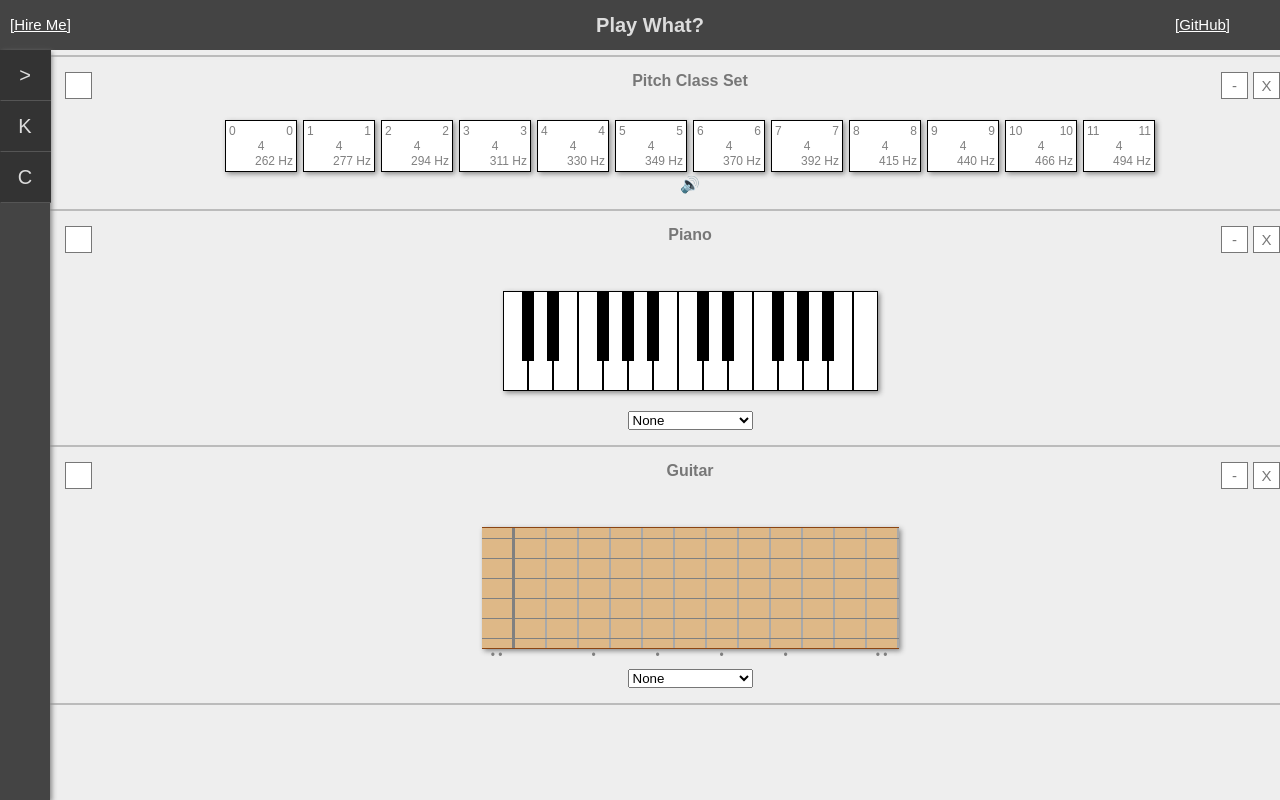
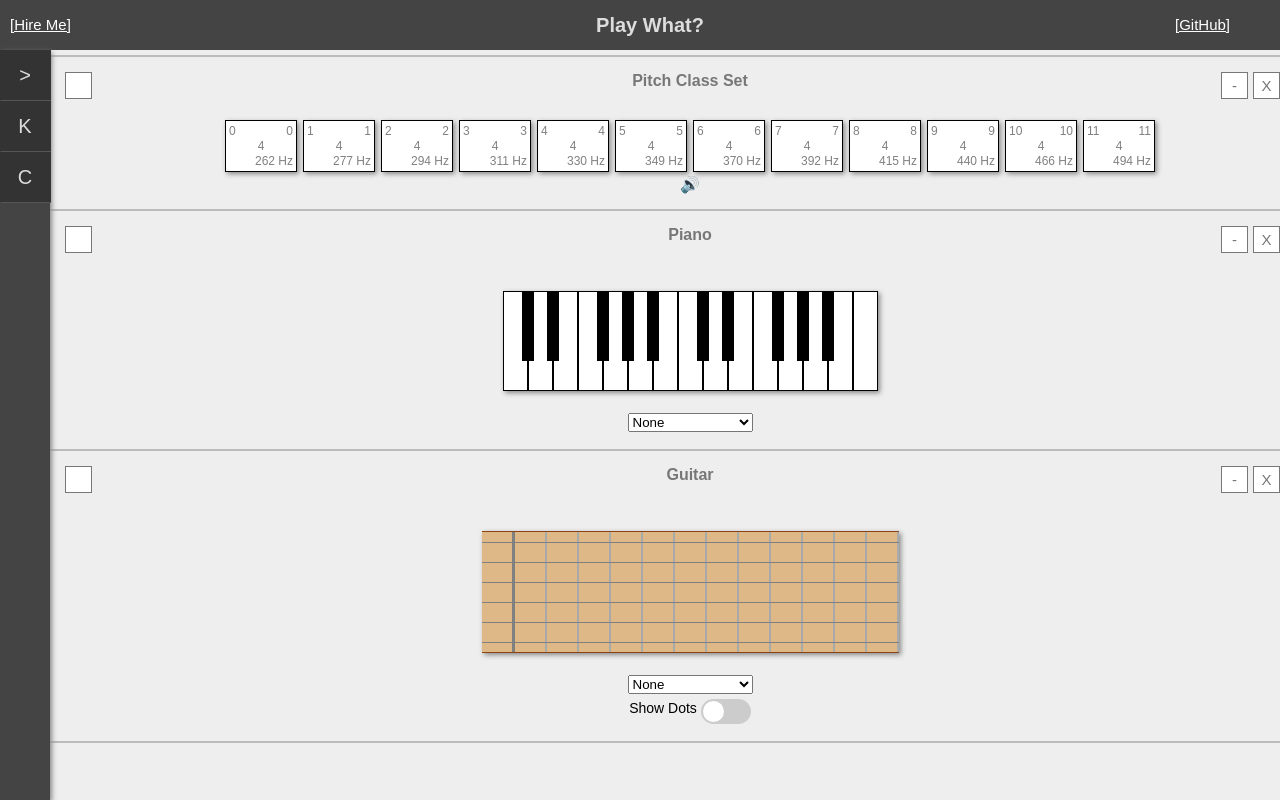
Before and after one commit to dan9418/play-what-beta, a React app: page / in a window 1280 px wide. Shown: the top 800 px of the page. Built offline with nearby package versions, Linux system fonts and the light colour scheme.

Commit message:
quick dots toggle implementation

```diff
--- a/src/Views/MainView/ViewManager/GuitarView/Guitar.tsx
+++ b/src/Views/MainView/ViewManager/GuitarView/Guitar.tsx
@@ -2,11 +2,13 @@ import * as React from "react";
 import "./GuitarView.css";
 import { Note } from "../../../../TheoryCore/TheoryEngine";
 import { GuitarString } from "./GuitarString";
-import { DropdownSelector } from "../Common/DropdownSelector";
+import { DropdownSelector } from "../Selectors/DropdownSelector";
 import { GUITAR_NOTE_LABEL_PARAMETER } from "./GuitarConfig";
+import { SwitchSelector } from "../Selectors/SwitchSelector";
 
 export interface GuitarConfig {
     guitarNoteLabel: string;
+    showDots: boolean;
 }
 
 interface IGuitarString {
@@ -32,7 +34,8 @@ export class Guitar extends React.Component<GuitarProps, GuitarConfig> {
             { openPosition: -8 }    // E
         ];
         this.state = {
-            guitarNoteLabel: 'interval'
+            guitarNoteLabel: 'interval',
+            showDots: false
         }
     }
 
@@ -61,6 +64,7 @@ export class Guitar extends React.Component<GuitarProps, GuitarConfig> {
             </div>
             <div className='guitar-config'>
                 <DropdownSelector parameter={GUITAR_NOTE_LABEL_PARAMETER} updateParameter={this.updateParameter} />
+                <SwitchSelector parameter={{id: 'showDots', name: 'Show Dots'}} updateParameter={this.updateParameter}/>
             </div>
         </>;
     };
--- a/src/Views/MainView/ViewManager/GuitarView/GuitarFret.tsx
+++ b/src/Views/MainView/ViewManager/GuitarView/GuitarFret.tsx
@@ -18,7 +18,7 @@ export class GuitarFret extends React.Component<GuitarFretProps> {
     }
 
     getDots = (fretNumber: number): string => {
-        if(fretNumber === 0)
+        if (fretNumber === 0)
             return '• •';
         else if (([3, 5, 7, 9] as any).includes(fretNumber))
             return '•';
@@ -64,7 +64,10 @@ export class GuitarFret extends React.Component<GuitarFretProps> {
             className={classes.join(' ')}
             onClick={() => { TheoryEngine.playNotes([this.props.note]); }}
         >
-            {this.props.stringNumber === 6 && <div className='guitar-fret-dots'>{this.getDots(this.props.fretNumber % 12)}</div>}
+            {this.props.stringNumber === 6 && this.props.config.showDots &&
+                <div className='guitar-fret-dots'>
+                    {this.getDots(this.props.fretNumber % 12)}
+                </div>}
             <div className={labelClasses.join(' ')}>{this.getLabel()}</div>
         </div>;
     };
--- a/src/Views/MainView/ViewManager/PianoView/Piano.tsx
+++ b/src/Views/MainView/ViewManager/PianoView/Piano.tsx
@@ -3,7 +3,7 @@ import "./PianoView.css";
 import { TheoryEngine, Note } from "../../../../TheoryCore/TheoryEngine";
 import { PianoKeyType } from "./PianoConfig";
 import { PianoKey } from "./PianoKey";
-import { DropdownSelector } from "../Common/DropdownSelector";
+import { DropdownSelector } from "../Selectors/DropdownSelector";
 import { NOTE_LABEL_PARAMETER } from "../../../../Parameters/DisplayParameters";
 
 export interface PianoConfig {
--- /dev/null
+++ b/src/Views/MainView/ViewManager/Selectors/Selectors.css
@@ -0,0 +1,78 @@
+.dropdown-selector {
+    margin: 2px;
+}
+
+
+.switch-selector {
+    margin: 2px;
+}
+
+.switch-selector-label {
+    font-size: 14px;
+    line-height: 25px;
+    margin-right: 4px;
+    display: inline-block;
+}
+
+/* The switch - the box around the slider */
+.switch {
+  position: relative;
+  display: inline-block;
+  width: 50px;
+  height: 25px;
+}
+
+/* Hide default HTML checkbox */
+.switch input {
+  opacity: 0;
+  width: 0;
+  height: 0;
+}
+
+/* The slider */
+.slider {
+  position: absolute;
+  cursor: pointer;
+  top: 0;
+  left: 0;
+  right: 0;
+  bottom: 0;
+  background-color: #ccc;
+  -webkit-transition: .4s;
+  transition: .4s;
+}
+
+.slider:before {
+  position: absolute;
+  content: "";
+  height: 21px;
+  width: 21px;
+  left: 2px;
+  bottom: 2px;
+  background-color: white;
+  -webkit-transition: .4s;
+  transition: .4s;
+}
+
+input:checked + .slider {
+  background-color: #2196F3;
+}
+
+input:focus + .slider {
+  box-shadow: 0 0 1px #2196F3;
+}
+
+input:checked + .slider:before {
+  -webkit-transform: translateX(26px);
+  -ms-transform: translateX(26px);
+  transform: translateX(26px);
+}
+
+/* Rounded sliders */
+.slider.round {
+  border-radius: 100px;
+}
+
+.slider.round:before {
+  border-radius: 50%;
+}
--- /dev/null
+++ b/src/Views/MainView/ViewManager/Selectors/SwitchSelector.tsx
@@ -0,0 +1,44 @@
+import * as React from "react";
+import { Parameter } from "../../../../Parameters/MasterParameters";
+import "./Selectors.css";
+
+type SwitchSelectorProps = {
+    updateParameter: any;
+    parameter: Parameter;
+}
+
+type SwitchSelectorState = {
+    active: boolean
+}
+
+export class SwitchSelector extends React.Component<SwitchSelectorProps, SwitchSelectorState> {
+
+    constructor(props) {
+        super(props);
+        this.state = {
+            active: false
+        }
+    }
+
+    toggle = () => {
+        this.setState((oldState) => {
+            this.props.updateParameter(this.props.parameter.id, !oldState.active)
+            return {
+                active: !oldState.active
+            }
+        })
+    }
+
+    render = () => {
+        return (
+            <div className='switch-selector'>
+                <div className='switch-selector-label'>
+                    {this.props.parameter.name}
+                </div>
+                <label className='switch'>
+                    <input type='checkbox' />
+                    <span className='slider round' onClick={this.toggle}/>
+                </label>
+            </div>)
+    };
+}
--- a/src/Views/MainView/ViewManager/ViewManager.tsx
+++ b/src/Views/MainView/ViewManager/ViewManager.tsx
@@ -1,7 +1,7 @@
 import * as React from "react";
 import "./ViewManager.css";
 import { PitchClassSet } from "./SummaryView/NoteBox";
-import { DropdownSelector } from "./Common/DropdownSelector";
+import { DropdownSelector } from "./Selectors/DropdownSelector";
 import { Guitar } from "./GuitarView/Guitar";
 import { Piano } from "./PianoView/Piano";
 import { BoxSelector } from "../Toolbar/BoxSelector/BoxSelector";
```
Also changed, not shown: src/Views/MainView/ViewManager/Selectors/DropdownSelector.tsx (renamed from src/Views/MainView/ViewManager/Common/DropdownSelector.tsx), src/Views/MainView/ViewManager/Selectors/RadioSelector.tsx (renamed from src/Views/MainView/ViewManager/Common/RadioSelector.tsx), 1 other file (tests, documents, lock files or other folders).
